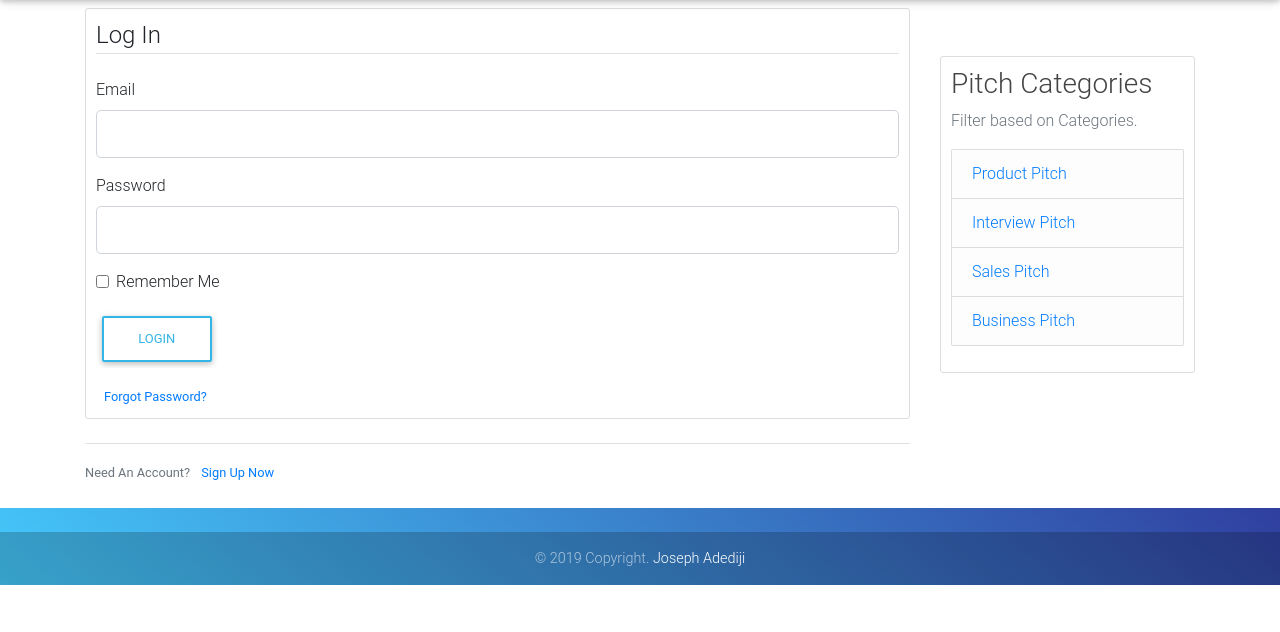
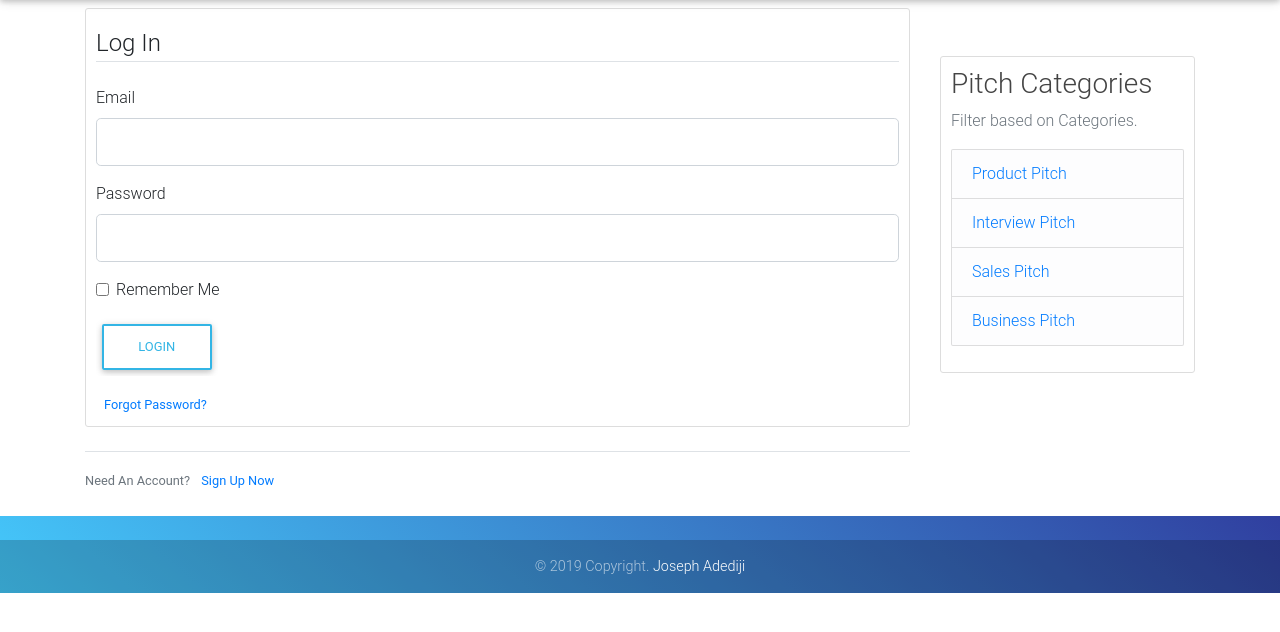
Before and after one commit to josylad/Flask-Pitch, a Flask app: page /login in a window 1280 px wide. Shown: the part 56-688 px from the top of the page. Run offline with Flask 2, Linux system fonts and the light colour scheme; some libraries are stand-ins or nearby versions.

Commit message:
update the html template

```diff
--- a/app/templates/login.html
+++ b/app/templates/login.html
@@ -1,7 +1,7 @@
 
 {% extends "layout.html" %}
 {% block content %}
-    <div class="content-section mt-5 pt-2 mb-4">
+    <div class="content-section mt-5 pt-3 mb-4">
         <form method="POST" action="">
             {{ form.hidden_tag() }}
             <fieldset class="form-group">
```
